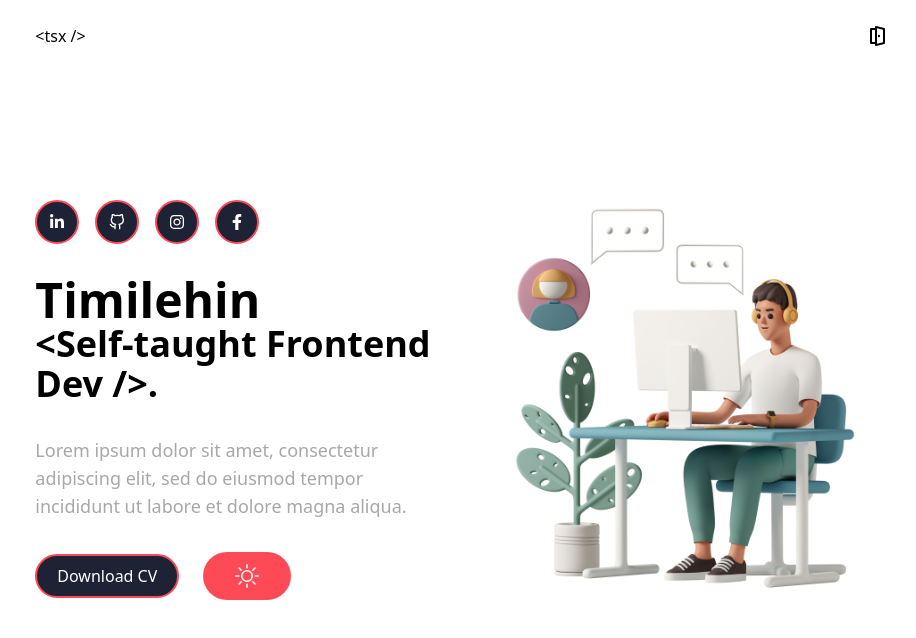
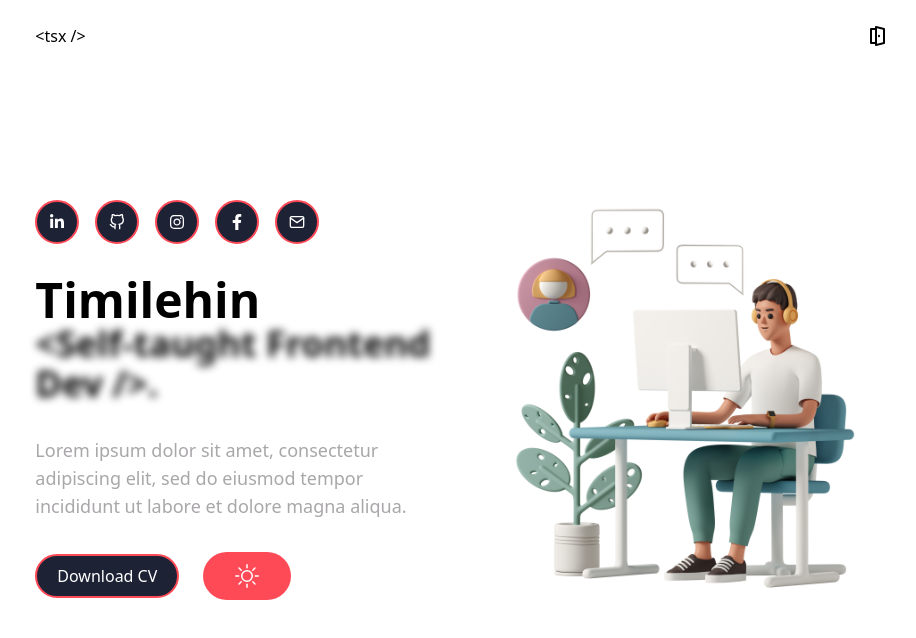
Before and after one commit to 7emmytim/my-portfolio2, a Next.js app: page / in a window 1280 px wide. Shown: the top 638 px of the page, without its empty margins (178-1094 px from the left). Built offline with nearby package versions, Linux system fonts and the light colour scheme.

Commit message:
mixpanel

```diff
--- a/components/General/Header.js
+++ b/components/General/Header.js
@@ -22,7 +22,7 @@ const Header = () => {
                             <li><Link href='/'>Home</Link></li>
                             <li><Link href='/projects'>Projects</Link></li>
                             <li><Link href='/blog'>Blog</Link></li>
-                            <li><Link href='/contact'>Contact</Link></li>
+                            {/* <li><Link href='/contact'>Contact</Link></li> */}
                             <RiDoorClosedLine className='text-black dark:text-white h-6 w-6 cursor-pointer' onClick={handleToggle} />
                         </ul>
                 }
--- a/components/Home/Banner.js
+++ b/components/Home/Banner.js
@@ -1,6 +1,6 @@
 import { FaFacebookF, FaInstagram, FaLinkedinIn } from 'react-icons/fa'
 import { BsMoonFill, BsSun } from 'react-icons/bs'
-import { FiGithub } from 'react-icons/fi'
+import { FiGithub, FiMail } from 'react-icons/fi'
 import { motion } from 'framer-motion'
 import { useTheme } from 'next-themes'
 import { useEffect, useState } from 'react'
@@ -86,6 +86,9 @@ const Banner = () => {
                         <a href='https://web.facebook.com/timilehin.omotugba/' target='_blank' className='rounded-full border-2 border-[#fe4957] bg-[#1e2235] p-3'>
                             <FaFacebookF className='h-4 w-4 text-white' />
                         </a>
+                        <a href='mailto:omotugbatimilehin7@gmail.com' target='_blank' className='rounded-full border-2 border-[#fe4957] bg-[#1e2235] p-3'>
+                            <FiMail className='h-4 w-4 text-white' />
+                        </a>
                     </div>
                     <div className='space-y-4 sm:space-y-0'>
                         <motion.h3
@@ -105,7 +108,7 @@ const Banner = () => {
                                 );
                             })}
                         </motion.h3>
-                        <h3 className='text-black dark:text-white hover:blur-0 text-4xl font-bold'>{'<Self-taught Frontend Dev />.'}</h3>
+                        <h3 className='text-black dark:text-white blur-sm hover:blur-0 text-4xl font-bold'>{'<Self-taught Frontend Dev />.'}</h3>
                     </div>
                     <h5 className='text-[#A9A7A9] text-lg'>Lorem ipsum dolor sit amet, consectetur adipiscing elit, sed do eiusmod tempor incididunt ut labore et dolore magna aliqua.</h5>
                     <div className='block sm:flex items-center space-y-6 sm:space-y-0 space-x-6'>
@@ -117,7 +120,7 @@ const Banner = () => {
                             variants={buttonVariants}
                             whileHover='hover'
                             className='bg-[#fe4957] px-8 py-3 rounded-full text-white'>
-                                {renderThemeChanger()}
+                            {renderThemeChanger()}
                         </motion.button>
                     </div>
                 </div>
--- a/pages/_app.js
+++ b/pages/_app.js
@@ -5,6 +5,7 @@ import Head from 'next/head'
 import Header from '../components/General/Header'
 import { useRouter } from 'next/router'
 import { ThemeProvider } from 'next-themes'
+import { useEffect } from 'react'
 
 mixpanel.init('93746caede71325de1d6ca811f9e4c16', { debug: true })
 
@@ -18,6 +19,10 @@ function MyApp({ Component, pageProps }) {
     stiffness: 200,
     when: 'afterChildren'
   }
+
+  useEffect(() => {
+    mixpanel.track('app opened')
+  }, [])
 
   return (
     <AnimatePresence exitBeforeEnter>
```
